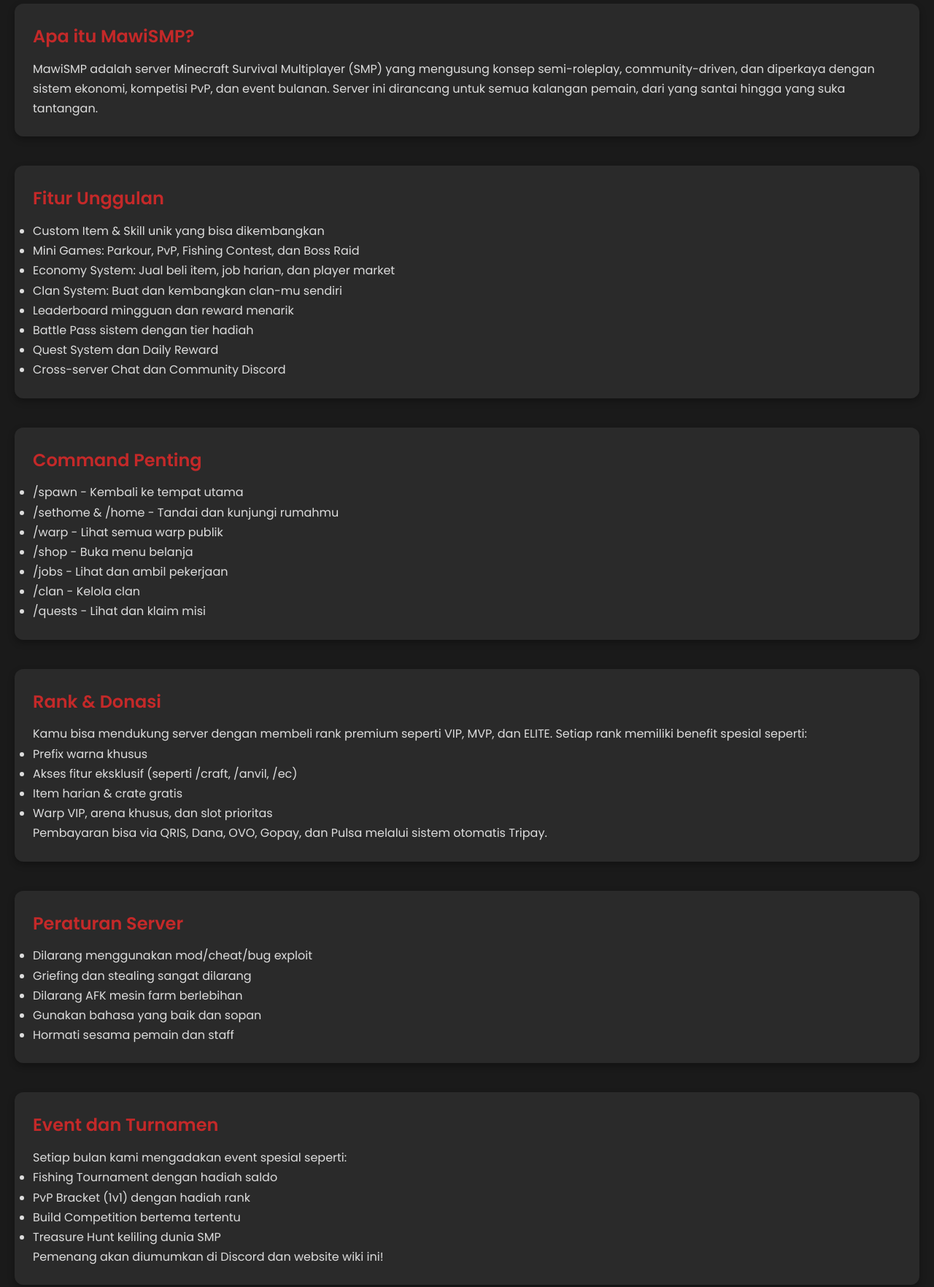
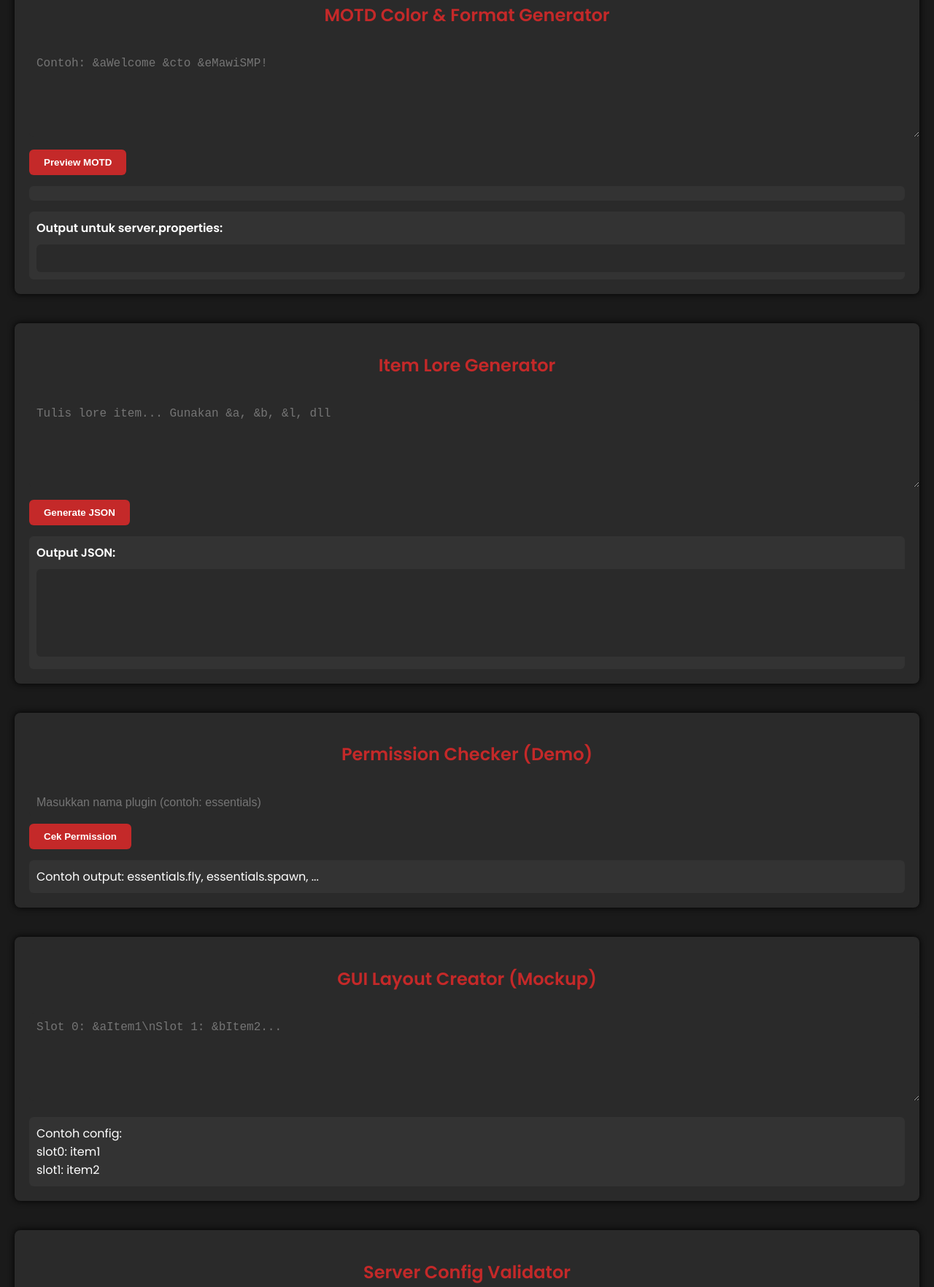
Before and after one commit to RabuSoore/mawismp-web, a plain HTML site: page index.html in a window 1280 px wide. Shown: the part 213-1977 px from the top of the page at 73% size. Drawn offline with Linux system fonts and the light colour scheme.

Commit message:
index.html

```diff
--- a/index.html
+++ b/index.html
@@ -2,89 +2,91 @@
 <head>
   <meta charset="UTF-8">
   <meta name="viewport" content="width=device-width, initial-scale=1.0">
-  <title>Wiki MawiSMP</title>
+  <title>Mawi Tools - Minecraft Server Toolkit</title>
   <link href="https://fonts.googleapis.com/css2?family=Poppins:wght@400;600&display=swap" rel="stylesheet">
   <style>
-    * {margin:0;padding:0;box-sizing:border-box;font-family:'Poppins', sans-serif}
-    body {background:#1a1a1a;color:#fff;line-height:1.7;padding:20px}
-    header {background:#c42929;padding:30px 20px;border-radius:12px;margin-bottom:30px;text-align:center}
-    header h1 {font-size:2.5rem;margin-bottom:10px}
-    header p {font-size:1.1rem;color:#fcdede}
-    .section {margin-bottom:40px;background:#2a2a2a;padding:25px;border-radius:12px;box-shadow:0 4px 10px rgba(0,0,0,0.3)}
-    .section h2 {color:#c42929;margin-bottom:10px}
-    .section p, .section ul {color:#ddd}
-    footer {text-align:center;margin-top:60px;color:#999;font-size:14px}
+    body {font-family: 'Poppins', sans-serif; background: #1a1a1a; color: #fff; padding: 20px; margin: 0;}
+    h1, h2 {color: #c42929; text-align: center;}
+    textarea, input, select {width: 100%; padding: 10px; margin-top: 10px; border: none; border-radius: 6px; font-size: 16px; background: #2a2a2a; color: #fff;}
+    textarea {height: 100px; resize: vertical;}
+    .tool {margin-top: 40px; background: #2a2a2a; padding: 20px; border-radius: 8px; box-shadow: 0 0 10px #000;}
+    button {margin-top: 10px; padding: 10px 20px; border: none; background: #c42929; color: #fff; border-radius: 6px; font-weight: bold; cursor: pointer;}
+    .preview, .output {margin-top: 15px; background: #333; padding: 10px; border-radius: 6px; overflow-x: auto;}
+    .section-title {margin-bottom: 10px; font-size: 20px;}
   </style>
 </head>
 <body>
-  <header>
-    <h1>Wiki MawiSMP</h1>
-    <p>Selamat datang di pusat informasi server Minecraft terbaik Indonesia!</p>
-  </header>  <section class="section">
-    <h2>Apa itu MawiSMP?</h2>
-    <p>MawiSMP adalah server Minecraft Survival Multiplayer (SMP) yang mengusung konsep semi-roleplay, community-driven, dan diperkaya dengan sistem ekonomi, kompetisi PvP, dan event bulanan. Server ini dirancang untuk semua kalangan pemain, dari yang santai hingga yang suka tantangan.</p>
-  </section>  <section class="section">
-    <h2>Fitur Unggulan</h2>
-    <ul>
-      <li>Custom Item & Skill unik yang bisa dikembangkan</li>
-      <li>Mini Games: Parkour, PvP, Fishing Contest, dan Boss Raid</li>
-      <li>Economy System: Jual beli item, job harian, dan player market</li>
-      <li>Clan System: Buat dan kembangkan clan-mu sendiri</li>
-      <li>Leaderboard mingguan dan reward menarik</li>
-      <li>Battle Pass sistem dengan tier hadiah</li>
-      <li>Quest System dan Daily Reward</li>
-      <li>Cross-server Chat dan Community Discord</li>
-    </ul>
-  </section>  <section class="section">
-    <h2>Command Penting</h2>
-    <ul>
-      <li><code>/spawn</code> - Kembali ke tempat utama</li>
-      <li><code>/sethome</code> & <code>/home</code> - Tandai dan kunjungi rumahmu</li>
-      <li><code>/warp</code> - Lihat semua warp publik</li>
-      <li><code>/shop</code> - Buka menu belanja</li>
-      <li><code>/jobs</code> - Lihat dan ambil pekerjaan</li>
-      <li><code>/clan</code> - Kelola clan</li>
-      <li><code>/quests</code> - Lihat dan klaim misi</li>
-    </ul>
-  </section>  <section class="section">
-    <h2>Rank & Donasi</h2>
-    <p>Kamu bisa mendukung server dengan membeli rank premium seperti VIP, MVP, dan ELITE. Setiap rank memiliki benefit spesial seperti:</p>
-    <ul>
-      <li>Prefix warna khusus</li>
-      <li>Akses fitur eksklusif (seperti /craft, /anvil, /ec)</li>
-      <li>Item harian & crate gratis</li>
-      <li>Warp VIP, arena khusus, dan slot prioritas</li>
-    </ul>
-    <p>Pembayaran bisa via QRIS, Dana, OVO, Gopay, dan Pulsa melalui sistem otomatis Tripay.</p>
-  </section>  <section class="section">
-    <h2>Peraturan Server</h2>
-    <ul>
-      <li>Dilarang menggunakan mod/cheat/bug exploit</li>
-      <li>Griefing dan stealing sangat dilarang</li>
-      <li>Dilarang AFK mesin farm berlebihan</li>
-      <li>Gunakan bahasa yang baik dan sopan</li>
-      <li>Hormati sesama pemain dan staff</li>
-    </ul>
-  </section>  <section class="section">
-    <h2>Event dan Turnamen</h2>
-    <p>Setiap bulan kami mengadakan event spesial seperti:</p>
-    <ul>
-      <li>Fishing Tournament dengan hadiah saldo</li>
-      <li>PvP Bracket (1v1) dengan hadiah rank</li>
-      <li>Build Competition bertema tertentu</li>
-      <li>Treasure Hunt keliling dunia SMP</li>
-    </ul>
-    <p>Pemenang akan diumumkan di Discord dan website wiki ini!</p>
-  </section>  <section class="section">
-    <h2>Tim Staff MawiSMP</h2>
-    <ul>
-      <li><strong>Owner:</strong> MawiDev</li>
-      <li><strong>Admin:</strong> VelixMC, Arka</li>
-      <li><strong>Moderator:</strong> Jenny, Rushz</li>
-      <li><strong>Builder:</strong> LemonCraft, Zero</li>
-    </ul>
-  </section>  <footer>
-    &copy; 2025 MawiSMP - Seluruh hak cipta dilindungi. Bergabunglah bersama komunitas kami dan jadilah bagian dari petualangan seru!
-  </footer>
-</body>
+  <h1>Mawi Tools</h1>
+  <p style="text-align:center">Toolkit serbaguna untuk bantu pengembangan server Minecraft</p>  <!-- Tool 1: MOTD Generator -->  <div class="tool">
+    <h2>MOTD Color & Format Generator</h2>
+    <textarea id="motdInput" placeholder="Contoh: &aWelcome &cto &eMawiSMP!"></textarea>
+    <button onclick="generateMOTD()">Preview MOTD</button>
+    <div class="preview" id="motdPreview"></div>
+    <div class="output">
+      <b>Output untuk server.properties:</b>
+      <input type="text" id="motdOutput" readonly>
+    </div>
+  </div>  <!-- Tool 2: Item Lore Generator -->  <div class="tool">
+    <h2>Item Lore Generator</h2>
+    <textarea id="loreInput" placeholder="Tulis lore item... Gunakan &a, &b, &l, dll"></textarea>
+    <button onclick="generateLore()">Generate JSON</button>
+    <div class="output">
+      <b>Output JSON:</b>
+      <textarea id="loreOutput" readonly></textarea>
+    </div>
+  </div>  <!-- Tool 3: Permission Checker (Static Demo) -->  <div class="tool">
+    <h2>Permission Checker (Demo)</h2>
+    <input id="permInput" placeholder="Masukkan nama plugin (contoh: essentials)" />
+    <button onclick="checkPermission()">Cek Permission</button>
+    <div class="output" id="permResult">Contoh output: essentials.fly, essentials.spawn, ...</div>
+  </div>  <!-- Tool 4: GUI Layout Creator (Static Example) -->  <div class="tool">
+    <h2>GUI Layout Creator (Mockup)</h2>
+    <textarea placeholder="Slot 0: &aItem1\nSlot 1: &bItem2..."></textarea>
+    <div class="output">Contoh config:<br>slot0: item1<br>slot1: item2</div>
+  </div>  <!-- Tool 5: Server Config Validator (Basic demo) -->  <div class="tool">
+    <h2>Server Config Validator</h2>
+    <textarea id="configInput" placeholder="Tempel isi server.properties..."></textarea>
+    <button onclick="validateConfig()">Cek Config</button>
+    <div class="output" id="configResult">Tunggu hasil validasi...</div>
+  </div>  <script>
+    const colorMap = {
+      '&0': '#000','&1': '#00a','&2': '#0a0','&3': '#0aa','&4': '#a00','&5': '#a0a','&6': '#fa0','&7': '#aaa',
+      '&8': '#555','&9': '#55f','&a': '#5f5','&b': '#5ff','&c': '#f55','&d': '#f5f','&e': '#ff5','&f': '#fff'
+    };
+
+    function generateMOTD() {
+      const input = document.getElementById('motdInput').value;
+      let html = '', raw = '';
+      let parts = input.split(/(?=&[0-9a-f])/g);
+      parts.forEach(p => {
+        const code = p.slice(0,2), text = p.slice(2);
+        html += `<span style='color:${colorMap[code] || "#fff"}'>${text}</span>`;
+        raw += p;
+      });
+      document.getElementById('motdPreview').innerHTML = html;
+      document.getElementById('motdOutput').value = raw;
+    }
+
+    function generateLore() {
+      const lines = document.getElementById('loreInput').value.split('\n');
+      const json = lines.map(line => `{\"text\":\"${line}\"}`).join(',\n');
+      document.getElementById('loreOutput').value = `[
+${json}
+]`;
+    }
+
+    function checkPermission() {
+      const plugin = document.getElementById('permInput').value;
+      document.getElementById('permResult').innerText = `Contoh permission untuk '${plugin}':\n${plugin}.help\n${plugin}.use\n${plugin}.admin`;
+    }
+
+    function validateConfig() {
+      const config = document.getElementById('configInput').value;
+      let result = "";
+      if (!config.includes("motd")) result += "Tidak ada baris 'motd'.\n";
+      if (!config.includes("online-mode")) result += "Tidak ada 'online-mode'.\n";
+      if (result === "") result = "Config valid!";
+      document.getElementById('configResult').innerText = result;
+    }
+  </script></body>
 </html>
```
